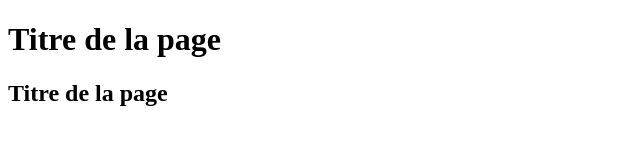
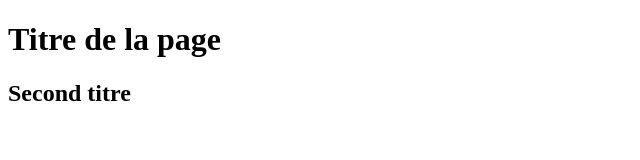
Before and after one commit to Aldric14/test, a plain HTML site: page index.html in a window 1280 px wide. Shown: the whole page, without its empty margins (0-640 px from the left). Drawn offline with Linux system fonts and the light colour scheme.

Commit message:
modif set

```diff
--- a/index.html
+++ b/index.html
@@ -5,6 +5,7 @@
   <h1>Titre de la page</h1>
 </head>
 <body>
- <h2>Titre de la page</h2>
+ <h2>Second titre</h2>
+
 </body>
 </html>
```
